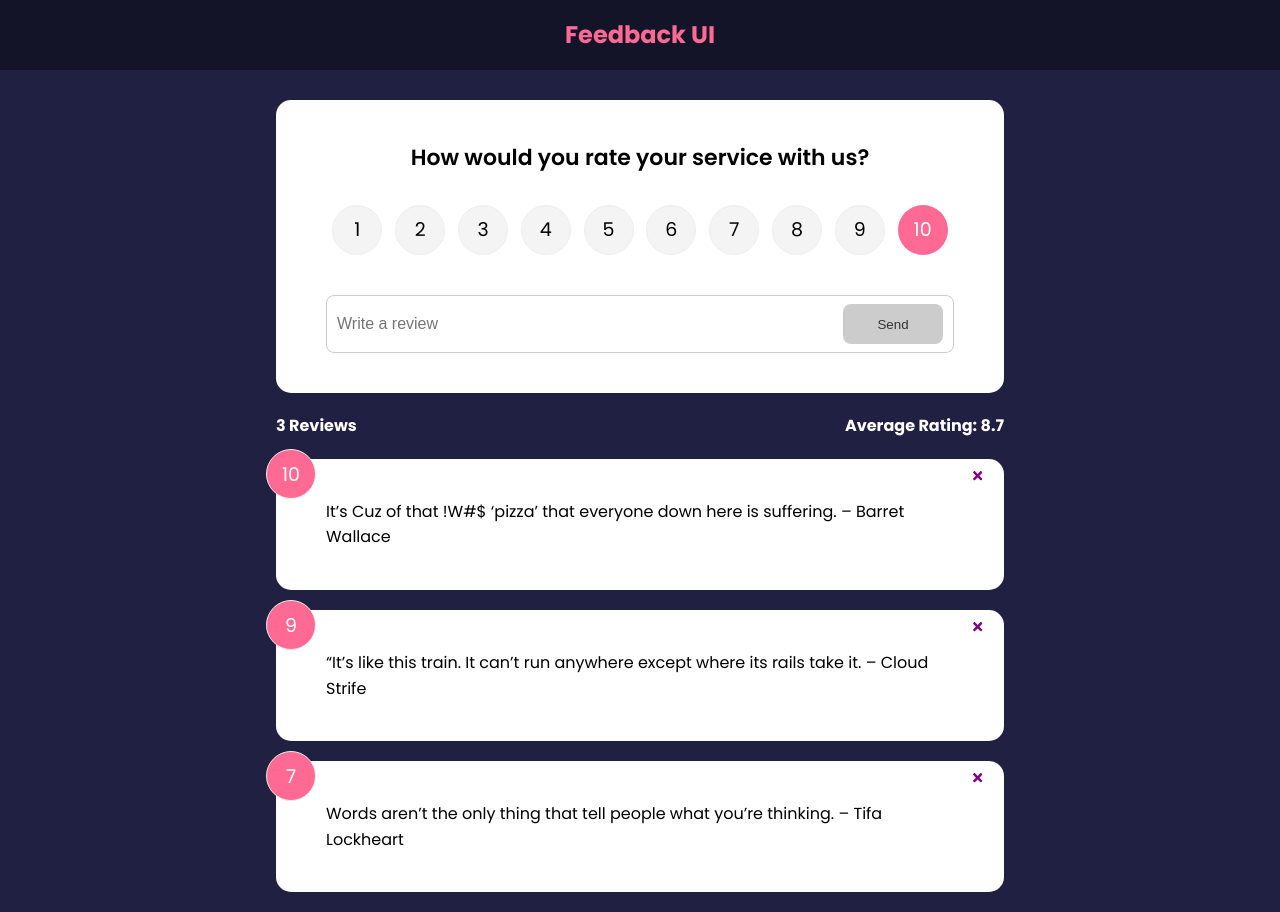
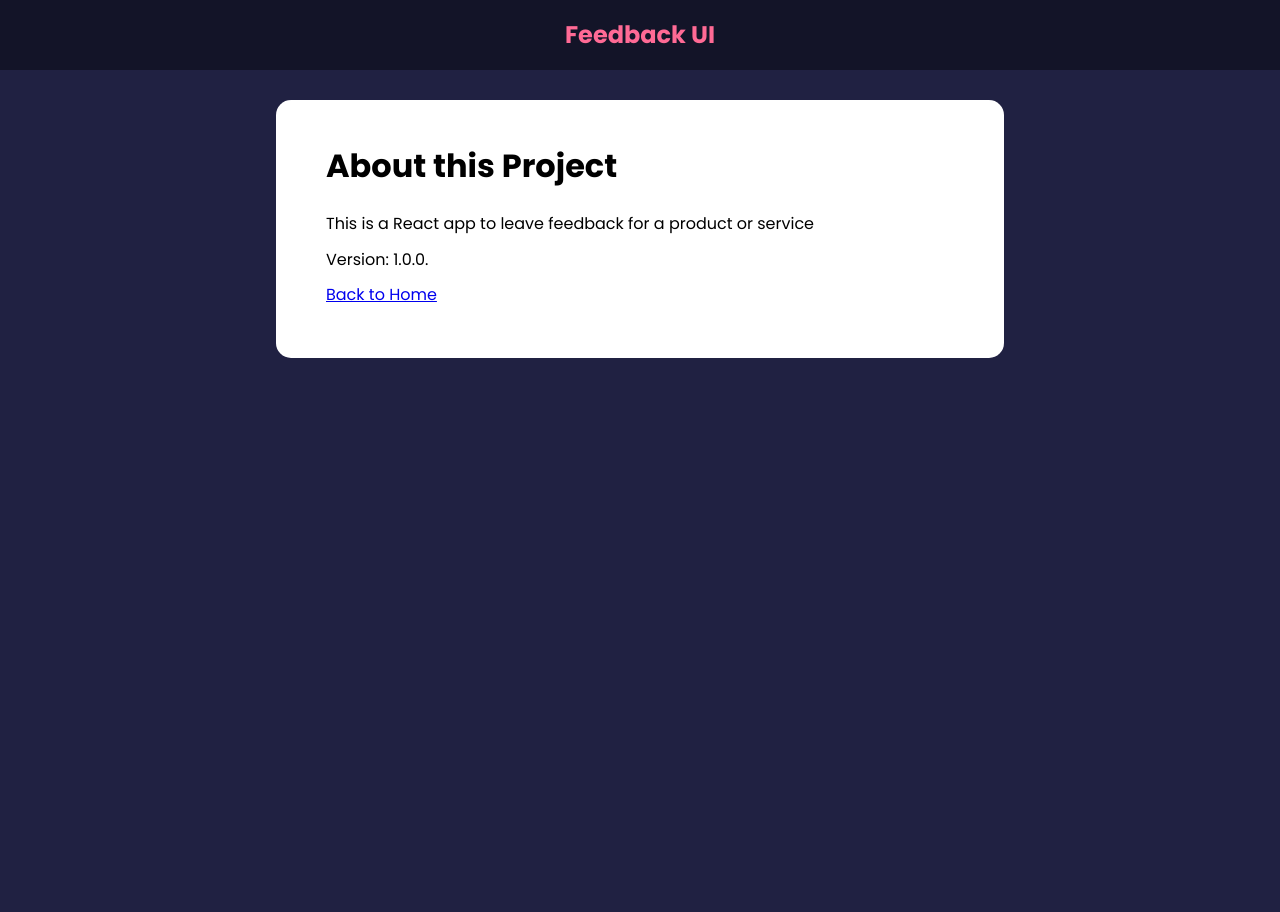
Before and after one commit to carolinanonato/feedback-webapp, a React (Create React App) app: page /about in a window 1280 px wide. After the commit the page ends 800 px from the top, so only its background shows below. Built offline with nearby package versions, Linux system fonts and the light colour scheme.

Commit message:
Creating Routes

```diff
--- a/package.json
+++ b/package.json
@@ -10,6 +10,7 @@
     "react": "^17.0.2",
     "react-dom": "^17.0.2",
     "react-icons": "^4.3.1",
+    "react-router-dom": "^6.2.1",
     "react-scripts": "5.0.0",
     "uuid": "^8.3.2",
     "web-vitals": "^2.1.3"
--- a/src/App.js
+++ b/src/App.js
@@ -1,10 +1,12 @@
 import {v4 as uuidv4} from 'uuid'
+import {BrowserRouter as Router, Route, Routes} from 'react-router-dom'
 import { useState } from "react";
 import FeedbackList from "./components/FeedbackList"
 import FeedbackStats from "./components/FeedbackStats"
 import FeedbackForm from "./components/FeedbackForm"
 import Header from "./components/Header"
 import FeedbackData from "./data/FeedbackData";
+import AboutPage from "./pages/AboutPage";
 
 
 function App () {
@@ -27,16 +29,23 @@
 
 
     return (
-        <>
+    <Router>
         <Header />
         <div className="container">
-            <FeedbackForm handleAdd={addFeedback}/>
-            <FeedbackStats feedback={feedback} />
-           <FeedbackList feedback={feedback} handleDelete={deleteFeedback}/>
+            <Routes>
+            <Route exact path='/' element={
+                <>
+                 <FeedbackForm handleAdd={addFeedback}/>
+        <FeedbackStats feedback={feedback} />
+        <FeedbackList feedback={feedback} handleDelete={deleteFeedback}/>
+                </>
+            }>
 
-
-                </div>
-                </>
+        </Route>
+        <Route path='/about' element={<AboutPage />} />
+        </Routes>
+        </div>
+    </Router>
     )
 }
 
--- /dev/null
+++ b/src/pages/AboutPage.jsx
@@ -0,0 +1,20 @@
+import Card from "../components/shared/Card";
+
+function AboutPage() {
+  return (
+    <Card>
+      <div className="about">
+        <h1>About this Project</h1>
+
+        <p>This is a React app to leave feedback for a product or service</p>
+        <p>Version: 1.0.0.</p>
+
+        <p>
+          <a href="/">Back to Home</a>
+        </p>
+      </div>
+    </Card>
+  );
+}
+
+export default AboutPage;
```
Also changed, not shown: 1 other file (tests, documents, lock files or other folders).
